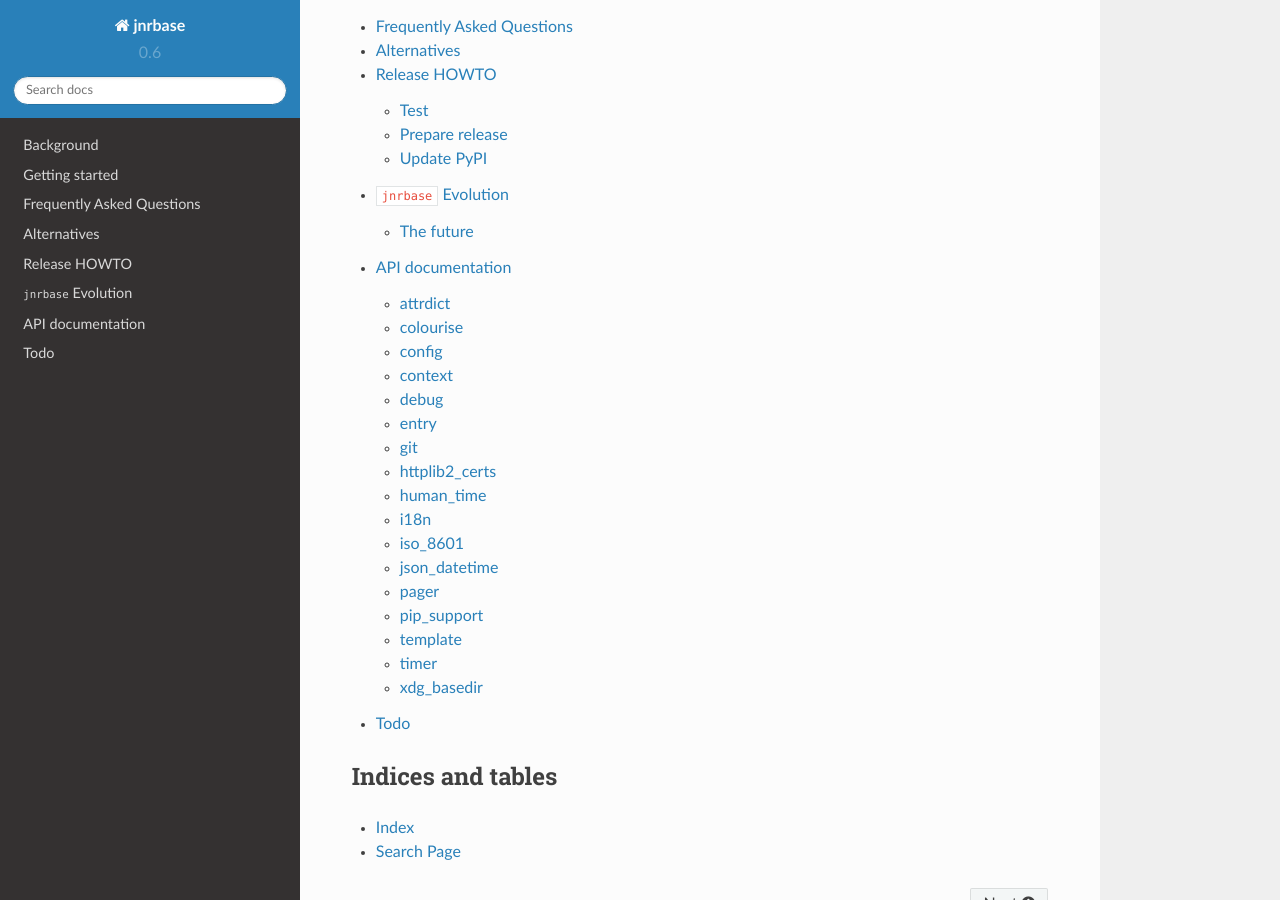
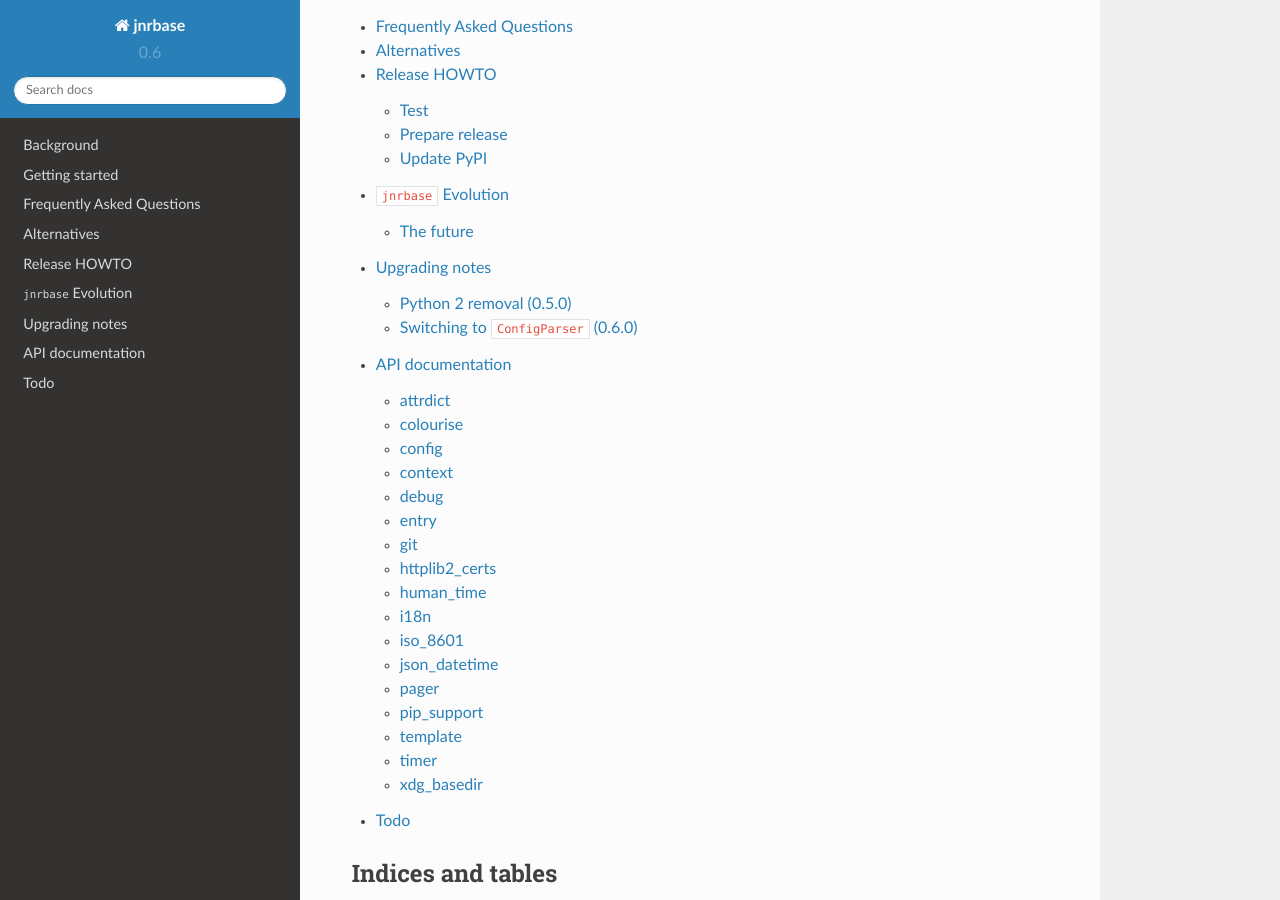
Before and after one commit to JNRowe/jnrbase, a Sphinx documentation site: the page built from doc/index.rst, in a window 1280 px wide and 900 px high, scrolled down 568 px. Built offline with Sphinx 7.4.7 and the Read the Docs theme 2.0.0, drawn with Linux system fonts in a browser that asks for light colours; some of the changed lines change nothing that is shown.

Commit message:
Add a simple upgrading document

```diff
--- a/doc/conf.py
+++ b/doc/conf.py
@@ -92,6 +92,8 @@
 # extlinks extension settings
 extlinks = {
     'pypi': ('http://pypi.python.org/pypi/%s', ''),
+    'issue': ('https://github.com/JNRowe/jnrbase/issues/%s', 'issue #'),
+    'pr': ('https://github.com/JNRowe/jnrbase/pull/%s', 'pull request #'),
 }
 
 # spelling extension settings
--- a/doc/index.rst
+++ b/doc/index.rst
@@ -23,6 +23,7 @@
    alternatives
    release
    thaw
+   upgrading
    api/index
    todo
 
--- /dev/null
+++ b/doc/upgrading.rst
@@ -0,0 +1,58 @@
+Upgrading notes
+===============
+
+..
+  Much of this stuff is automated locally, but I’m describing the process for
+  other people who will not have access to the same release tools I use.  The
+  first thing I recommend that you do is find/write a tool that allows you to
+  automate all of this, or you’re going to miss important steps at some point.
+
+Beyond the high-level you can find in NEWS.rst_, you’ll find some more specific
+upgrading advice in this document.
+
+.. contents::
+   :local:
+
+Python 2 removal (0.5.0)
+------------------------
+
+Since the merge of :pr:`2`, Python 2 is no longer been supported.  If you’re
+using ``jnrbase`` in a project that requires Python 2 support two paths
+available:
+
+* Pin your dependency, for example you can use ``jnrbase<0.5.0`` in pip_
+  requirement files
+* Upgrade *your* project to Python 3
+
+If you choose to upgrade *your* project, plenty of documents exist to help.
+Start with the official :ref:`porting guide <python:pyporting-howto>`, and end
+with a thumb through the extensive :ref:`”what’s new” documents
+<python:whatsnew-index>` from the Python documentation.
+
+Feel free to ask me for advice or help too.  I have enjoyed porting projects to
+Python 3 over the past ten years [1]_ , and this offer is even open to people
+who are not using ``jnrbase``.
+
+Switching to ``ConfigParser`` (0.6.0)
+-------------------------------------
+
+Since the merge of :pr:`3`, :mod:`jnrbase.config` has been using
+:class:`~configparser.ConfigParser`.  Although :pypi:`configobj` has always
+been awesome, it is — unfortunately — no longer maintained.
+
+The biggest changes you’ll probably notice are that the getters are named
+differently.  For example, :meth:`as_bool` becomes
+:meth:`~configparser.ConfigParser.getboolean`.  For the list of default getters
+see the :class:`configparser.ConfigParser` documentation.
+
+A significant improvement that has been made is adding the time parsers from
+:mod:`jnrbase` as custom getters for the :obj:`ConfigObj` objects returned by
+``read_configs``.  See the :func:`~jnrbase.config.read_configs` documentation
+for the list of supported functions.
+
+.. [1] My earliest `public commit`_ for Python 3 support I can find is in
+       ``pyisbn``
+
+.. _NEWS.rst: https://github.com/JNRowe/jnrbase/blob/master/NEWS.rst
+.. _pip: https://pip.pypa.io/
+.. _public commit: https://github.com/JNRowe/pyisbn/commit/d63b2b884c862f9ee5fb24359376f7f363da22a5
```
